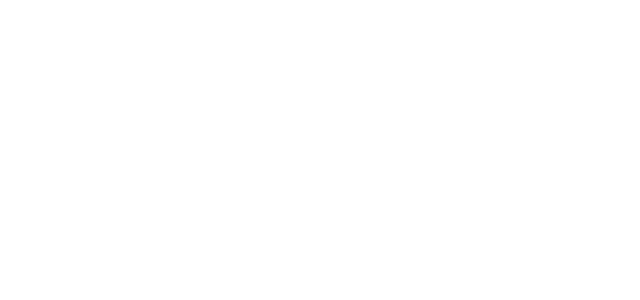
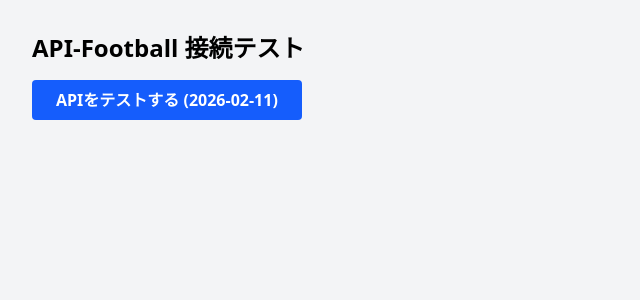
Before and after one commit to terukikouzu-hub/soccer-app, a React (Vite) app: page /test in a window 1280 px wide. Before the commit this address had no page. Shown: the top 300 px of the page, without its empty margins (0-640 px from the left). Built offline with nearby package versions, Linux system fonts and the light colour scheme.

Commit message:
API-FOOTBALLのテスト用ファイル作成

```diff
--- a/src/App.jsx
+++ b/src/App.jsx
@@ -4,6 +4,7 @@
 import MatchList from './pages/MatchList';
 import TeamDetail from './pages/TeamDetail';
 import MatchDetail from './pages/MatchDetail';
+import ApiTest from './pages/ApiTest'; // ★追加
 
 function App() {
   return (
@@ -14,6 +15,8 @@
       {/* URLが「/team/ID」のときは、TeamDetail を表示 */}
       <Route path="/team/:id" element={<TeamDetail />} />
       <Route path="/match/:id" element={<MatchDetail />} />
+
+      <Route path="/test" element={<ApiTest />} />
     </Routes>
   );
 }
--- /dev/null
+++ b/src/pages/ApiTest.jsx
@@ -0,0 +1,81 @@
+// src/pages/ApiTest.jsx
+import { useState } from 'react';
+
+function ApiTest() {
+    const [data, setData] = useState(null);
+    const [loading, setLoading] = useState(false);
+    const [error, setError] = useState(null);
+
+    // テストしたい日付（過去の試合が多い日を指定）
+    const TEST_DATE = '2026-02-11';
+
+    const runTest = async () => {
+        setLoading(true);
+        setError(null);
+
+        const API_KEY = import.meta.env.VITE_API_FOOTBALL_KEY;
+        console.log("テスト開始: APIキー", API_KEY ? "あり" : "なし");
+
+        try {
+            const response = await fetch(
+                `https://v3.football.api-sports.io/fixtures?date=${TEST_DATE}`,
+                {
+                    headers: {
+                        'x-rapidapi-key': API_KEY,
+                        'x-apisports-key': API_KEY
+                    }
+                }
+            );
+
+            const json = await response.json();
+            console.log("API生データ:", json); // コンソールでも確認可能
+
+            if (json.errors && Object.keys(json.errors).length > 0) {
+                throw new Error(JSON.stringify(json.errors));
+            }
+
+            setData(json);
+
+        } catch (err) {
+            console.error(err);
+            setError(err.message);
+        } finally {
+            setLoading(false);
+        }
+    };
+
+    return (
+        <div className="p-8 bg-gray-100 min-h-screen">
+            <h1 className="text-2xl font-bold mb-4">API-Football 接続テスト</h1>
+
+            <button
+                onClick={runTest}
+                className="bg-blue-600 text-white px-6 py-2 rounded hover:bg-blue-700 font-bold mb-6"
+            >
+                APIをテストする ({TEST_DATE})
+            </button>
+
+            {loading && <p className="text-gray-500">データ取得中...</p>}
+
+            {error && (
+                <div className="bg-red-100 border border-red-400 text-red-700 px-4 py-3 rounded mb-4">
+                    <strong>エラー:</strong> {error}
+                </div>
+            )}
+
+            {data && (
+                <div className="bg-white p-4 rounded shadow overflow-auto">
+                    <h2 className="text-lg font-bold mb-2">取得結果: {data.results} 件</h2>
+                    <p className="text-sm text-gray-500 mb-4">※下の方にスクロールすると詳細が見れます</p>
+
+                    {/* JSONをそのまま画面に表示 */}
+                    <pre className="text-xs bg-gray-800 text-green-400 p-4 rounded overflow-x-auto h-[600px]">
+                        {JSON.stringify(data, null, 2)}
+                    </pre>
+                </div>
+            )}
+        </div>
+    );
+}
+
+export default ApiTest;
--- a/src/pages/MatchDetail.jsx
+++ b/src/pages/MatchDetail.jsx
@@ -64,14 +64,14 @@
           const isHomeMatch = apiHome.includes(orgHome) || orgHome.includes(apiHome);
           const isAwayMatch = apiAway.includes(orgAway) || orgAway.includes(apiAway);
 
-          console.log(`比較: API[${apiHome}] vs 一覧[${orgHome}]`);
+
 
           return isHomeMatch || isAwayMatch;
         });
 
         if (targetMatch) {
           console.log("詳細データ取得成功:", targetMatch);
-          console.log("イベントデータ:", targetMatch.events);
+          console.log("詳細データ全容:", targetMatch);
           setDetails(targetMatch);
         } else {
           setError('詳細データが見つかりませんでした');
```
